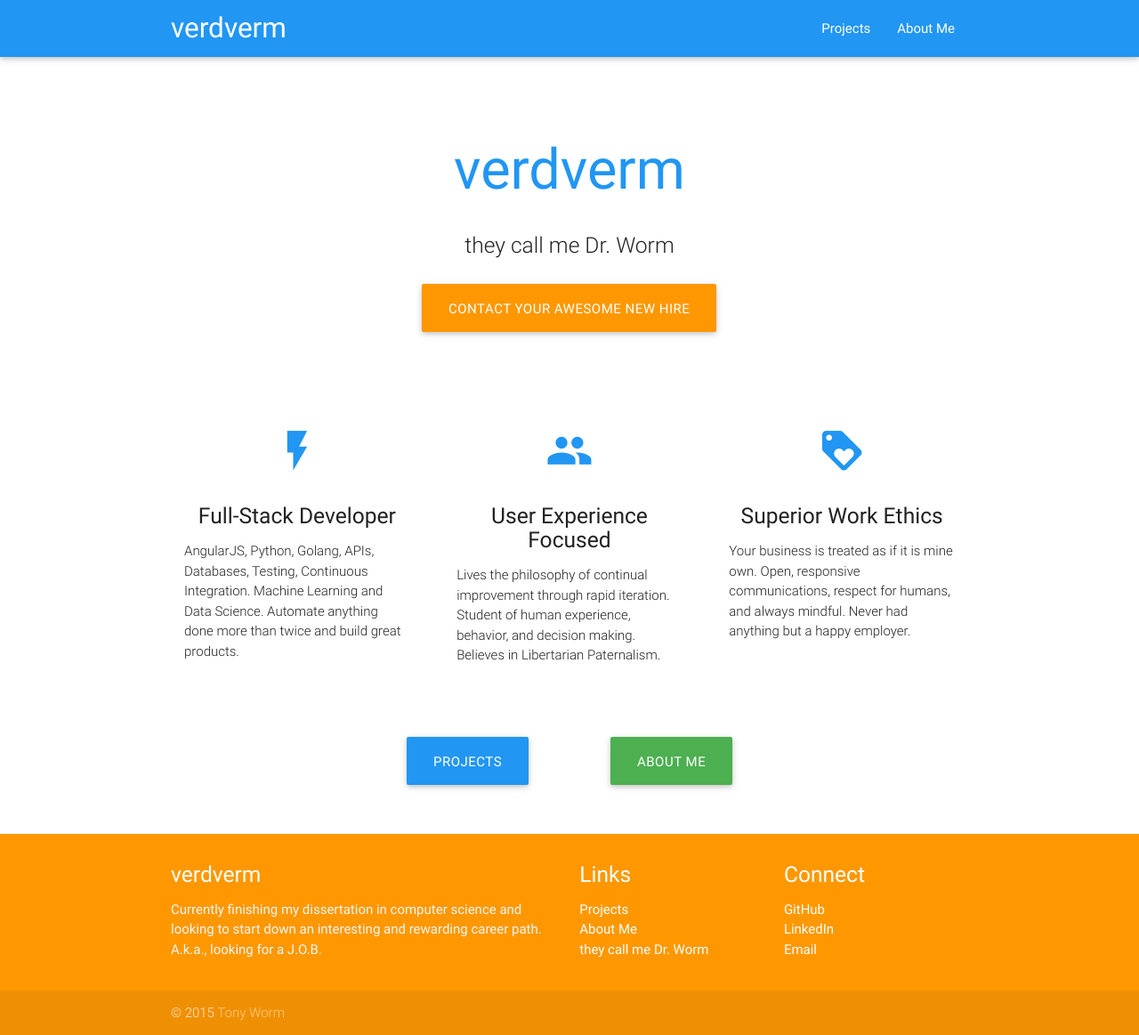
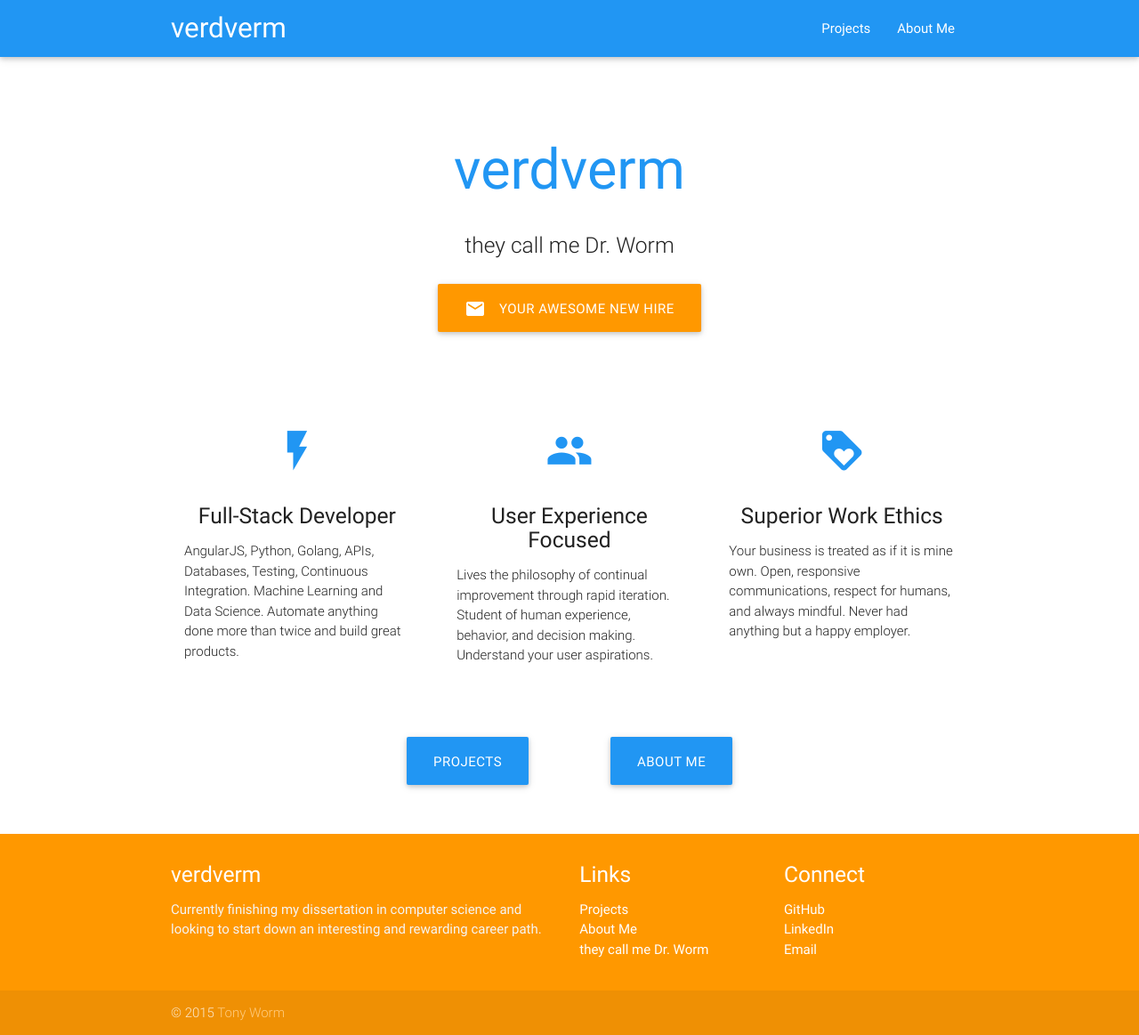
Before and after one commit to verdverm/verdverm.github.io, a Jekyll site: the page built from index.html, in a window 1280 px wide. Shown: the whole page at 89% size. Built offline with Jekyll 4.4.1, drawn with Linux system fonts in a browser that asks for light colours; nearby versions of some CDN libraries.

Commit message:
content updates

```diff
--- a/_includes/footer.html
+++ b/_includes/footer.html
@@ -4,7 +4,7 @@
       <div class="row">
         <div class="col l6 s12">
           <h5 class="white-text">verdverm</h5>
-          <p class="grey-text text-lighten-4">Currently finishing my dissertation in computer science and looking to start down an interesting and rewarding career path. A.k.a., looking for a J.O.B.</p>
+          <p class="grey-text text-lighten-4">Currently finishing my dissertation in computer science and looking to start down an interesting and rewarding career path.</p>
         </div>
         <div class="col l3 s12">
           <h5 class="white-text">Links</h5>
--- a/aboutme/index.html
+++ b/aboutme/index.html
@@ -52,7 +52,7 @@ title: About Me
             <div class="card-content">
               <span class="card-title orange-text">About Me </span>
               <i> My name is Tony Worm.</i><br>
-              <span>I am currently seeking exciting career opportunities while completing dissertation writing.</span>
+              <span>I am currently seeking career opportunities while completing dissertation writing.</span>
             </div>
           </div>
 
--- a/index.html
+++ b/index.html
@@ -11,7 +11,8 @@ title: Home
         <h5 class="header col s12 light">they call me Dr. Worm</h5>
       </div>
       <div class="row center">
-        <a href="mailto:verdverm@gmail.com?subject=Job%20Search&amp;body=Hi%20Tony%2C%0A%0AI%20want%20to%20talk%20with%20you%20about%20opportunity%20at%20[company%20name].%0A%0A...%20add%20personal%20message%20here%20...%0A%0AThank%20you%2C%0A...%20your%20name%20..." id="download-button" class="btn-large waves-effect waves-light orange">contact your awesome new hire</a>
+        <a href="mailto:verdverm@gmail.com?subject=Job%20Search&amp;body=Hi%20Tony%2C%0A%0AI%20want%20to%20talk%20with%20you%20about%20opportunity%20at%20[company%20name].%0A%0A...%20add%20personal%20message%20here%20...%0A%0AThank%20you%2C%0A...%20your%20name%20..." id="download-button" class="btn-large waves-effect waves-light orange">
+        <i class="material-icons tiny left">email</i> your awesome new hire</a>
       </div>
       <br><br>
     </div>
@@ -37,7 +38,7 @@ title: Home
             <h2 class="center blue-text"><i class="material-icons">group</i></h2>
             <h5 class="center">User Experience Focused</h5>
 
-            <p class="light">Lives the philosophy of continual improvement through rapid iteration. Student of human experience, behavior, and decision making. Believes in Libertarian Paternalism.</p>
+            <p class="light">Lives the philosophy of continual improvement through rapid iteration. Student of human experience, behavior, and decision making. Understand your user aspirations.</p>
           </div>
         </div>
 
@@ -58,7 +59,7 @@ title: Home
             <a href="/projects/" class="btn-large waves-effect waves-light blue">Projects</a>
         </div>
         <div class="col s6 m3 center">
-            <a href="/aboutme/" class="btn-large waves-effect waves-light green">About Me</a>
+            <a href="/aboutme/" class="btn-large waves-effect waves-light blue">About Me</a>
         </div>
       </div>
 
```
Also changed, not shown: _data/skills.yml (+13 -7 lines).
